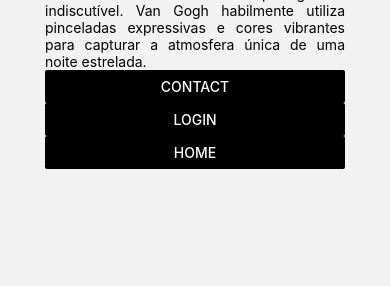
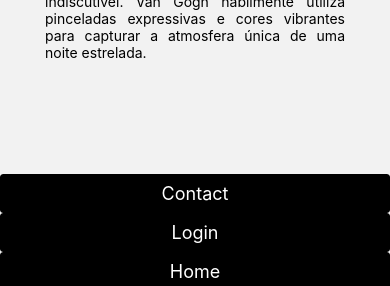
Before and after one commit to jesussalvaeliberta2023/RotasApp, a React Native app: screen /About in a window 390 px wide. Shown: the part 553-839 px from the top of the page. Built offline with nearby package versions, Linux system fonts and the light colour scheme.

Commit message:
Botões estlizados

```diff
--- a/src/components/LoginButton.js
+++ b/src/components/LoginButton.js
@@ -2,8 +2,6 @@
 import { View, Button } from 'react-native';
 //Importação do Style
 import styles from '../styles/styleSheet';
-//Importações React Navigation
-import { useNavigation } from "@react-navigation/native";
 
 //Exportação padrão
 export default function LoginButton() {
@@ -12,9 +10,6 @@ export default function LoginButton() {
   pressButton = () => {
     alert("Uhm essa função ainda não está pronta :' (")
   }
-
-  //Variável que permite que você navegue entre as telas
-  const navigation = useNavigation();
 
   // Retorna e Renderiza tudo o que está dentro dele
   return (
@@ -26,10 +21,6 @@ export default function LoginButton() {
           color= 'blue'
           onPress={pressButton}
         />
-
-      <Button title="About" onPress={() => navigation.navigate("About")} color= 'black' style={styles.buttons}/>
-      <Button title="Contact" onPress={() => navigation.navigate("Contact")} color= 'black' style={styles.buttons}/>
-      <Button title="Home" onPress={() => navigation.navigate("Home")} color= 'black' style={styles.buttons}/>
       </View>
 
   );
--- a/src/components/LoginImageBackground.js
+++ b/src/components/LoginImageBackground.js
@@ -1,5 +1,6 @@
 //Importação padrão
 import { View, ImageBackground } from 'react-native';
+import { Button } from 'react-native-elements';
 //Importação do Style
 import styles from '../styles/styleSheet';
 //Importações de Components
@@ -11,9 +12,15 @@ import LoginTextt from '../components/LoginText';
 import LoginTexttt from '../components/LoginTF';
 //Importação Imagem
 import FundoL from '../assets/images/FundoL.png'
+//Importações React Navigation
+import { useNavigation } from "@react-navigation/native";
+
 
 //Exportação padrão
 export default function LoginImageBackground() {
+
+  //Variável que permite que você navegue entre as telas
+  const navigation = useNavigation();
 
   // Retorna e Renderiza tudo o que está dentro dele
   return (
@@ -32,6 +39,13 @@ export default function LoginImageBackground() {
           <LoginButton/>
           <LoginTexttt/>
         </View>
+
+        <View style={styles.buttons} >
+          {/* Botões para viajar entre as páginas */}
+          <Button title="Contact" onPress={() => navigation.navigate("Contact")} buttonStyle={styles.button}/>
+          <Button title="About" onPress={() => navigation.navigate("About")} buttonStyle={styles.button}/>
+          <Button title="Home" onPress={() => navigation.navigate("Home")} buttonStyle={styles.button}/>
+        </View>
       </ImageBackground>
 
   );
--- a/src/pages/About.js
+++ b/src/pages/About.js
@@ -1,11 +1,12 @@
 //Importação padrão
-import { View, Text, Image, Button } from "react-native";
+import { View, Text, Image } from "react-native";
+import { Button } from "react-native-elements";
 //Importação do Style
 import { styles } from "../styles/styleSheet";
 //Importações React Navigation
 import { useNavigation } from "@react-navigation/native";
 //Importação Imagem
-import Quadro from '../assets/images/Quadro.jpg'
+import Quadro from '../assets/images/Quadro.jpg';
 
 //Exportação padrão
 export default function About() {
@@ -33,11 +34,14 @@ export default function About() {
                 protagonista indiscutível. Van Gogh habilmente utiliza pinceladas expressivas e cores
                 vibrantes para capturar a atmosfera única de uma noite estrelada.
               </Text>
-              <Button title="Contact" onPress={() => navigation.navigate("Contact")} color= 'black' style={styles.buttons} />
-              <Button title="Login" onPress={() => navigation.navigate("Login")} color= 'black' style={styles.buttons} />
-              <Button title="Home" onPress={() => navigation.navigate("Home")} color= 'black' style={styles.buttons} />
             </View>
 
+        </View>
+        <View style={styles.buttons} >
+          {/* Botões para viajar entre as páginas */}
+          <Button title="Contact" onPress={() => navigation.navigate("Contact")} buttonStyle={styles.button}/>
+          <Button title="Login" onPress={() => navigation.navigate("Login")} buttonStyle={styles.button}/>
+          <Button title="Home" onPress={() => navigation.navigate("Home")} buttonStyle={styles.button}/>
         </View>
       </View>
 
--- a/src/pages/Contact.js
+++ b/src/pages/Contact.js
@@ -1,5 +1,6 @@
 //Importação padrão
-import { View, TextInput, Button } from "react-native";
+import { View, TextInput } from "react-native";
+import { Button } from "react-native-elements";
 //Importação do Style
 import { styles } from "../styles/styleSheet";
 //Importações React Navigation
@@ -40,11 +41,15 @@ export default function Contact() {
         />
 
         {/* Botão para executar uma função */}
-        <Button title="Enviar" color="blue" onPress={pressButton} />
+        <Button title="Enviar" color= 'black' onPress={pressButton} />
 
-        <Button title="About" onPress={() => navigation.navigate("About")} color= 'black' style={styles.buttons}/>
-        <Button title="Login" onPress={() => navigation.navigate("Login")} color= 'black' style={styles.buttons}/>
-        <Button title="Home" onPress={() => navigation.navigate("Home")} color= 'black' style={styles.buttons}/>
+      </View>
+
+      <View style={styles.buttons} >
+          {/* Botões para viajar entre as páginas */}
+          <Button title="About" onPress={() => navigation.navigate("About")} buttonStyle={styles.button}/>
+          <Button title="Login" onPress={() => navigation.navigate("Login")} buttonStyle={styles.button}/>
+          <Button title="Home" onPress={() => navigation.navigate("Home")} buttonStyle={styles.button}/>
       </View>
     </View>
 
--- a/src/pages/Home.js
+++ b/src/pages/Home.js
@@ -5,16 +5,15 @@ import { styles } from "../styles/styleSheet";
 //Importações React Navigation
 import { useNavigation } from "@react-navigation/native";
 //Importação Imagem
-import FundoH from '../assets/images/FundoH.jpg'
+import FundoH from '../assets/images/FundoH.jpg';
 
 //Exportação padrão
 export default function Home() {
 
+  //Variável que permite que você navegue entre as telas
   const navigation = useNavigation();
 
-  // Retorna e Renderiza tudo o que está dentro dele
   return (
-
     //Imagem de fundo Home
     <ImageBackground
       source={FundoH}
@@ -27,10 +26,9 @@ export default function Home() {
       </View>
 
       {/* Botoẽs para transitar entre as páginas */}
-      <Button title="About" onPress={() => navigation.navigate("About")} color= 'black' style={styles.buttons}/>
-      <Button title="Contact" onPress={() => navigation.navigate("Contact")} color= 'black' style={styles.buttons}/>
-      <Button title="Login" onPress={() => navigation.navigate("Login")} color= 'black' style={styles.buttons}/>
+      <Button title="About" onPress={() => navigation.navigate("About")} color= 'black' />
+      <Button title="Contact" onPress={() => navigation.navigate("Contact")} color= 'black' />
+      <Button title="Login" onPress={() => navigation.navigate("Login")} color= 'black' />
     </ImageBackground>
-
   );
 }
--- a/src/styles/styleSheet.js
+++ b/src/styles/styleSheet.js
@@ -110,9 +110,16 @@ export const styles = StyleSheet.create({
 
   buttons: {
     width: '100%',
-  }
+  },
+
+  button: {
+    backgroundColor: 'black',
+    width: '100%',
+  },
 
 });
 
+
+
 //Exportação padrão
 export default styles;
```
Also changed, not shown: App.js (+6 -6 lines), package.json (+4 -3 lines), 1 other file (tests, documents, lock files or other folders).
